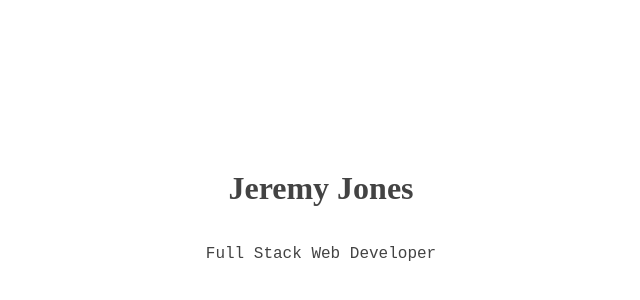
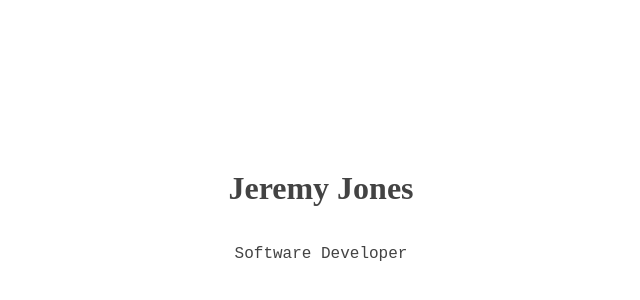
Before and after one commit to banjeremy/banjeremy.github.io, a Gatsby site: page / in a window 1280 px wide. Shown: the part 186-486 px from the top of the page, without its empty margins (319-959 px from the left). Built offline with nearby package versions, Linux system fonts and the light colour scheme; Gatsby itself is replaced by a stand-in of ours.

Commit message:
update subheading

```diff
--- a/src/pages/index.tsx
+++ b/src/pages/index.tsx
@@ -18,7 +18,7 @@ const IndexPage = () => (
       `}
     >
       <h1>Jeremy Jones</h1>
-      <p>Full Stack Web Developer</p>
+      <p>Software Developer</p>
     </div>
     {/* <Link to="/page-2/">Go to page 2</Link> */}
   </Layout>
```
